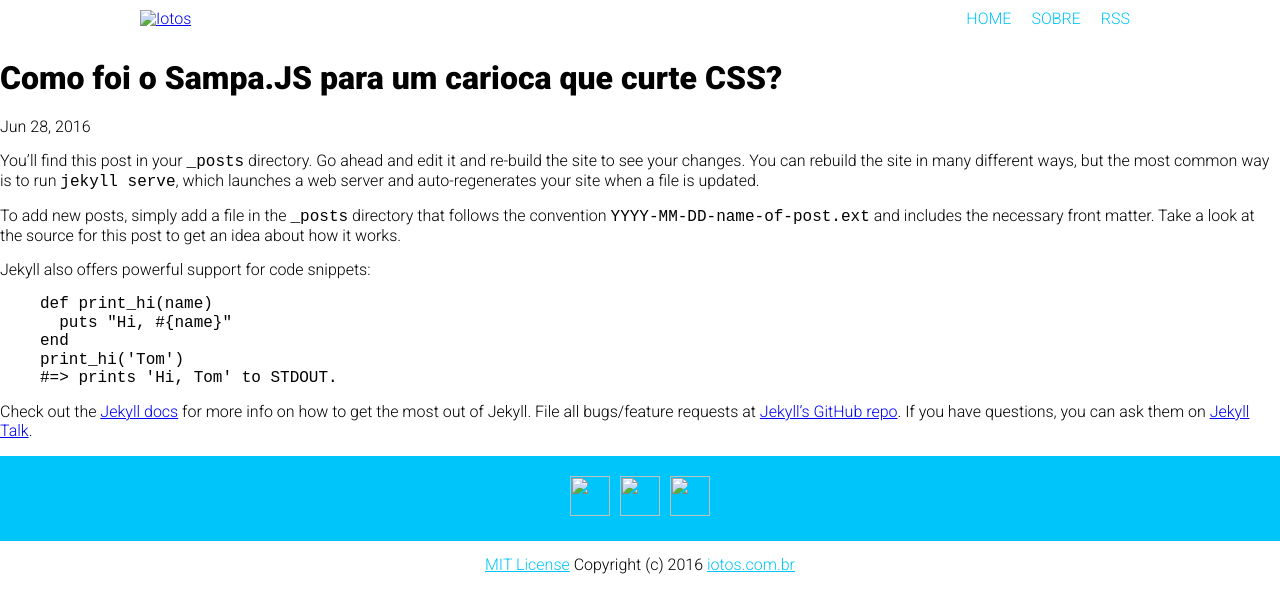
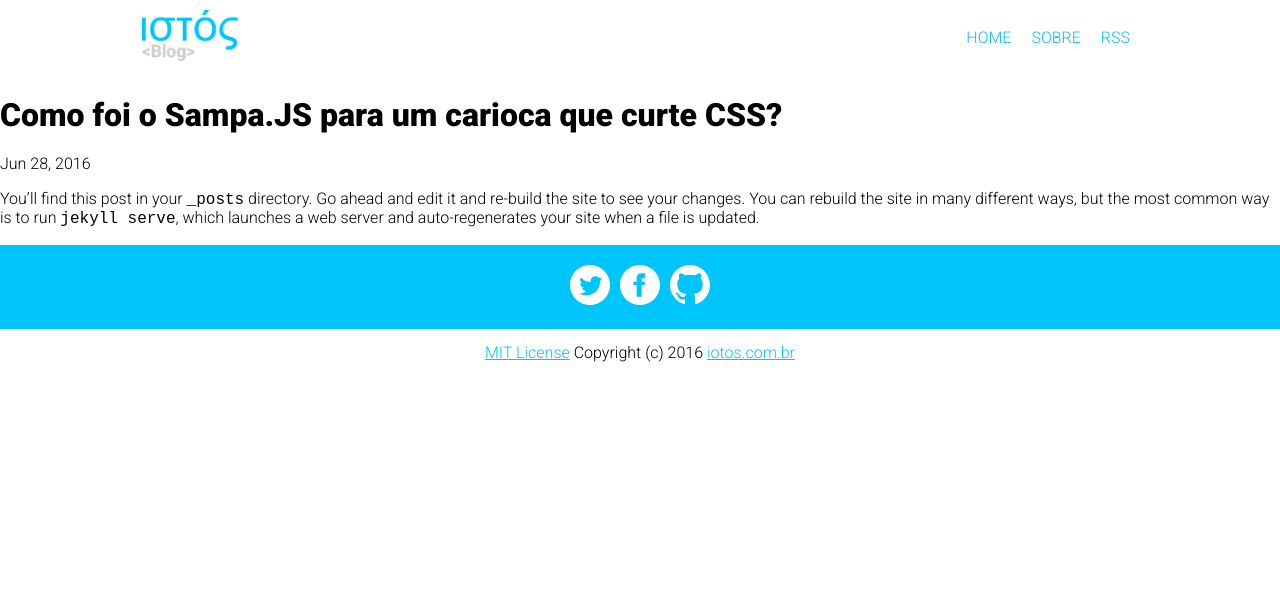
Before and after one commit to nutriotos/blog, a Jekyll site: the page built from _posts/2016-06-28-welcome-to-jekyll.markdown, in a window 1280 px wide. Shown: the top 613 px of the page. Built offline with Jekyll 4.4.1, drawn with Linux system fonts in a browser that asks for light colours; nearby versions of some CDN libraries.

```diff
--- a/_includes/footer.html
+++ b/_includes/footer.html
@@ -1,19 +1,26 @@
 <footer class="footer">
 
   <div class="social-icons">
-      <a href="#" target="_blank" class="icon-link">
-        <img src="assets/img/twitter-icon.svg" class="icon">
+      <a href="https://twitter.com/iotos_sistemas" target="_blank" class="icon-link">
+        <img src="{{ "/assets/img/icons/twitter-icon.svg" | prepend: site.baseurl }}" class="icon">
       </a>
       <a href="#" target="_blank" class="icon-link">
-        <img src="assets/img/facebook-icon.svg" class="icon">
+        <img src="{{ "/assets/img/icons/facebook-icon.svg" | prepend: site.baseurl }}" class="icon">
       </a>
-      <a href="#" target="_blank" class="icon-link">
-        <img src="assets/img/github-icon.svg" class="icon">
+      <a href="https://github.com/nutriotos/blog" target="_blank" class="icon-link">
+        <img src="{{ "/assets/img/icons/github-icon.svg" | prepend: site.baseurl }}" class="icon">
       </a>
   </div>
 
   <div class="credits">
-      <a class="link-dark" href="#">MIT License</a> Copyright (c) 2016 <a class="link-dark" href="#">iotos.com.br</a>
+      <a class="link-dark" href="https://github.com/nutriotos/blog/blob/gh-pages/LICENSE.md" target="_blank">
+        MIT License
+      </a>
+
+      Copyright (c) 2016
+
+      <a class="link-dark" href="http://www.iotos.com.br/" target="_blank">
+        iotos.com.br
       </a>
   </div>
 
--- a/_includes/head.html
+++ b/_includes/head.html
@@ -1,14 +1,53 @@
 <head>
+
+  <!-- Basic Metas -->
   <meta charset="utf-8">
   <meta http-equiv="X-UA-Compatible" content="IE=edge">
   <meta name="viewport" content="width=device-width, initial-scale=1">
 
+  <!-- Favicon -->
+  <!--
+  <link rel="icon" href="{{ "/assets/img/favicons/favicon-16.png" | prepend: site.baseurl }}" sizes="16x16">
+  <link(rel="icon" href="{{ "/assets/img/favicons/favicon-32.png" | prepend: site.baseurl }}">
+  <link rel="apple-touch-icon" href="{{ "/assets/img/favicons/apple-touch-icon-144x144.png" | prepend: site.baseurl }}" sizes="144x144">
+  <link rel="apple-touch-icon" href="{{ "/assets/img/favicons/apple-touch-icon-114x114.png" | prepend: site.baseurl }}" sizes="114x114">
+  <link rel="apple-touch-icon" href="{{ "/assets/img/favicons/apple-touch-icon-72x72.png" | prepend: site.baseurl }}" sizes="72x72">
+  <link rel="apple-touch-icon" href="{{ "/assets/img/favicons/apple-touch-icon.png" | prepend: site.baseurl }}">
+  -->
+
+  <!-- SEO -->
   <title>{% if page.title %}{{ page.title }}{% else %}{{ site.title }}{% endif %}</title>
   <meta name="description" content="{% if page.excerpt %}{{ page.excerpt | strip_html | strip_newlines | truncate: 160 }}{% else %}{{ site.description }}{% endif %}">
+  <meta name="robots" content="index,follow">
+  <link rel="canonical" href="{{ page.url | replace:'index.html','' | prepend: site.baseurl | prepend: site.url }}">
+
+  <!-- Open graph -->
+  <!--
+  <meta(property="og:type" content="">
+  <meta(property="og:title" content="">
+  <meta(property="og:description" content="">
+  <meta(property="og:url" content="">
+  <meta(property="og:image" content="">
+  -->
+
+  <!-- Twitter Cards -->
+  <!--
+  <meta(name="twitter:card" content="">
+  <meta(name="twitter:title" content="">
+  <meta(name="twitter:description" content="">
+  <meta(name="twitter:url" content="">
+  <meta(name="twitter:image" content="">
+  -->
+
+  <!-- Fonts-->
+  <link href='https://fonts.googleapis.com/css?family=Roboto:400,300,900' rel='stylesheet' type='text/css'>
   <link href='https://fonts.googleapis.com/css?family=Alegreya+Sans+SC:900' rel='stylesheet' type='text/css'>
-<link href='https://fonts.googleapis.com/css?family=Roboto:400,300,900' rel='stylesheet' type='text/css'>
-<link rel="stylesheet" href="//cdnjs.cloudflare.com/ajax/libs/normalize/3.0.3/normalize.min.css">
+
+  <!-- Styles -->
+  <link rel="stylesheet" href="//cdnjs.cloudflare.com/ajax/libs/normalize/3.0.3/normalize.min.css">
   <link rel="stylesheet" href="{{ "/assets/styles/main.css" | prepend: site.baseurl }}">
-  <link rel="canonical" href="{{ page.url | replace:'index.html','' | prepend: site.baseurl | prepend: site.url }}">
+
+  <!-- Feed -->
   <link rel="alternate" type="application/rss+xml" title="{{ site.title }}" href="{{ "/feed.xml" | prepend: site.baseurl | prepend: site.url }}">
+
 </head>
--- a/_includes/header.html
+++ b/_includes/header.html
@@ -3,18 +3,19 @@
   <div class="container">
 
     <a class="" href="{{ site.baseurl }}/">
-      <img src="assets/img/logo.png" class="logo" alt={{ site.title }}></a>
+      <img src="{{ "/assets/img/logo.png" | prepend: site.baseurl }}" class="logo" alt={{ site.title }}>
+    </a>
 
     <nav class="nav">
       <ul class="nav-items">
         <li class="nav-item">
-          <a class="nav-link" href="">HOME</a>
+          <a class="nav-link" href="{{ "/index.html" | prepend: site.baseurl }}">HOME</a>
         </li>
         <li class="nav-item">
-          <a class="nav-link" href="">SOBRE</a>
+          <a class="nav-link" href="{{ "/sobre" | prepend: site.baseurl }}">SOBRE</a>
         </li>
         <li class="nav-item">
-          <a class="nav-link" href="{{ "/feed.xml" | prepend: site.baseurl }}">RSS</a>
+          <a class="nav-link" href="{{ "/feed.xml" | prepend: site.baseurl }}" target="_blank">RSS</a>
         </li>
       </ul>
     </nav>
--- a/_includes/icon-github.html
+++ /dev/null
@@ -1 +0,0 @@
-<a href="https://github.com/{{ include.username }}"><span class="icon icon--github">{% include icon-github.svg %}</span><span class="username">{{ include.username }}</span></a>
--- a/_includes/icon-twitter.html
+++ /dev/null
@@ -1 +0,0 @@
-<a href="https://twitter.com/{{ include.username }}"><span class="icon icon--twitter">{% include icon-twitter.svg %}</span><span class="username">{{ include.username }}</span></a>
--- a/_posts/2016-06-28-welcome-to-jekyll.markdown
+++ b/_posts/2016-06-28-welcome-to-jekyll.markdown
@@ -1,27 +1,9 @@
 ---
 layout: post
 title:  "Como foi o Sampa.JS para um carioca que curte CSS?"
-date:   2016-06-28 14:31:50 -0300
+date:   2016-06-28
 categories: jekyll update
 description: You’ll find this post in your `_posts` directory. Go ahead and edit it and re-build the site to see your changes. You can rebuild the site in many different ways, but the most common way is to run `jekyll serve`, which launches a web server and auto-regenerates your site when a file is updated.
 ---
 
 You’ll find this post in your `_posts` directory. Go ahead and edit it and re-build the site to see your changes. You can rebuild the site in many different ways, but the most common way is to run `jekyll serve`, which launches a web server and auto-regenerates your site when a file is updated.
-
-To add new posts, simply add a file in the `_posts` directory that follows the convention `YYYY-MM-DD-name-of-post.ext` and includes the necessary front matter. Take a look at the source for this post to get an idea about how it works.
-
-Jekyll also offers powerful support for code snippets:
-
-{% highlight ruby %}
-def print_hi(name)
-  puts "Hi, #{name}"
-end
-print_hi('Tom')
-#=> prints 'Hi, Tom' to STDOUT.
-{% endhighlight %}
-
-Check out the [Jekyll docs][jekyll-docs] for more info on how to get the most out of Jekyll. File all bugs/feature requests at [Jekyll’s GitHub repo][jekyll-gh]. If you have questions, you can ask them on [Jekyll Talk][jekyll-talk].
-
-[jekyll-docs]: http://jekyllrb.com/docs/home
-[jekyll-gh]:   https://github.com/jekyll/jekyll
-[jekyll-talk]: https://talk.jekyllrb.com/
--- a/index.html
+++ b/index.html
@@ -1,5 +1,7 @@
 ---
 layout: default
+title: Index
+description: vcddfd
 ---
 
 <main>
```
Also changed, not shown: about.md (deleted, +0 -15 lines), sobre.md (added, +6 -0 lines), _includes/icon-github.svg (deleted), _includes/icon-twitter.svg (deleted), assets/img/icons/facebook-icon.svg (renamed from assets/img/facebook-icon.svg), assets/img/icons/github-icon.svg (renamed from assets/img/github-icon.svg), assets/img/icons/twitter-icon.svg (renamed from assets/img/twitter-icon.svg).
